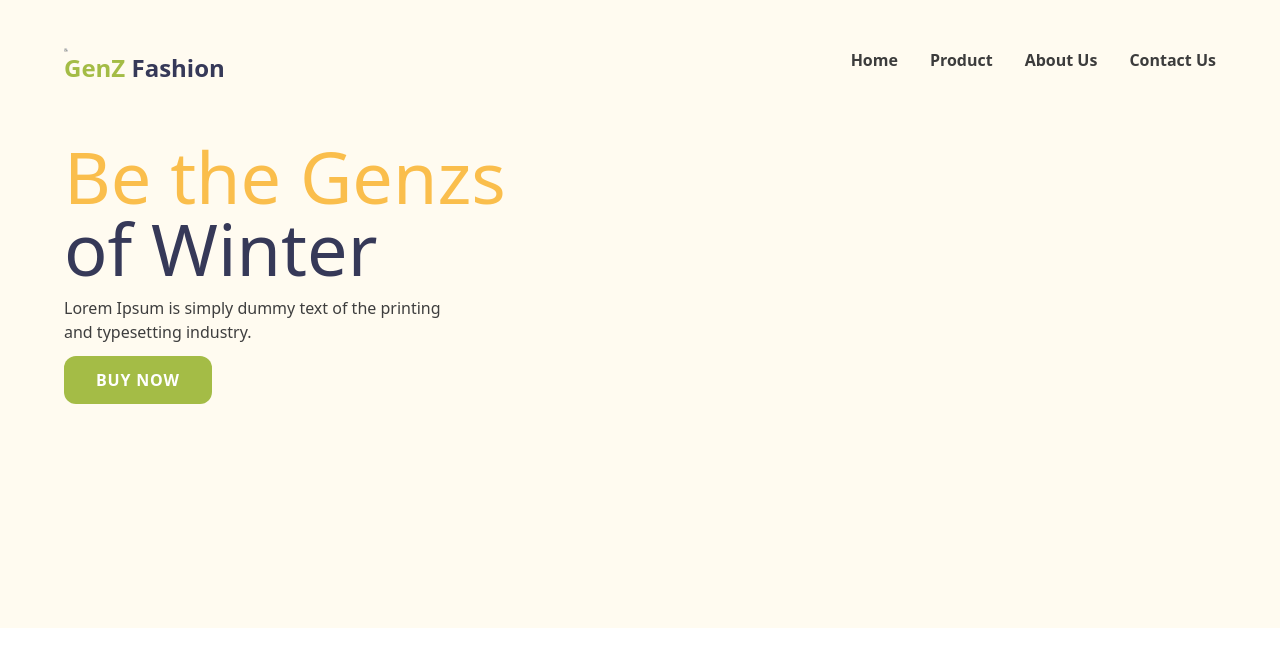
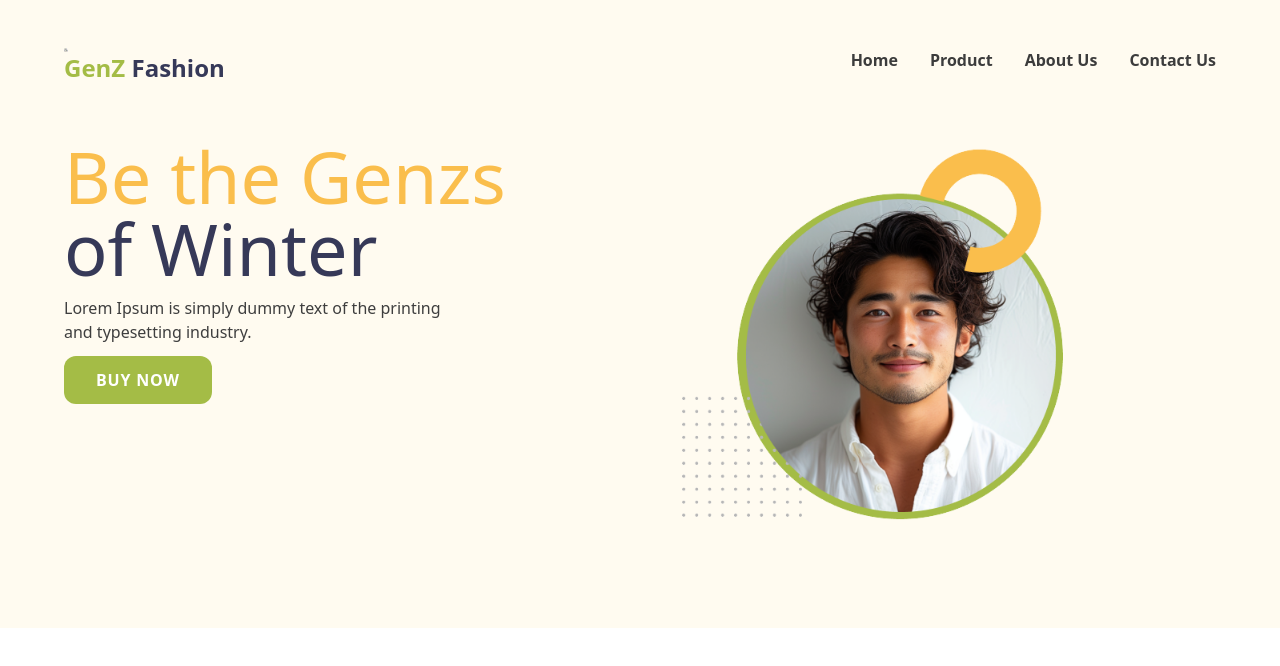
Before and after one commit to samiul-ahm/Gen-z-fashion, a website: page src/index.html in a window 1280 px wide. Drawn offline with Linux system fonts and the light colour scheme.

Commit message:
Heor section added

```diff
--- a/src/index.html
+++ b/src/index.html
@@ -35,7 +35,8 @@
 
       <!-- Heor Section -->
 
-      <section id="hero" class="max-w-6xl mx-auto mt-14">
+      <section id="hero" class="max-w-6xl mx-auto mt-14 flex gap-x-44">
+        <div>
             <h2 class="text-7xl text-GENZ-BLACK font-medium mb-3">
                 <span class="text-GENZ-ORANGE">Be the Genzs</span> <br />
                 of Winter
@@ -47,6 +48,10 @@
               <button class="bg-GENZ-Green px-8 py-3 rounded-xl text-base text-white font-semibold mb-56 cursor-pointer tracking-wider">
                   BUY NOW
               </button>
+        </div>
+        <div>
+            <img src="/images/model.png" alt="model" class="h-96">
+        </div>
       </section>
     </header>
     <main class=""></main>
```
Also changed, not shown: src/output.css. Lines whose indentation alone changed are shown as unchanged.
